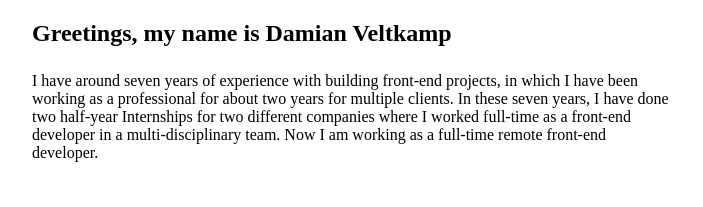
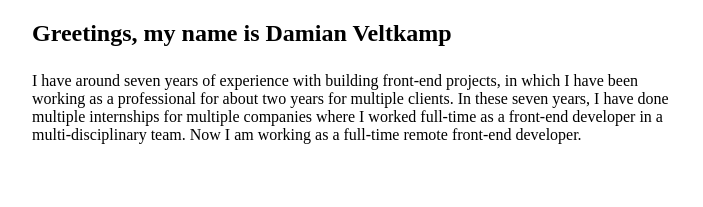
Before and after one commit to damianveltkamp/portfolio, a Next.js app: page / in a window 1280 px wide. Shown: the top 207 px of the page, without its empty margins (288-991 px from the left). Built offline with nearby package versions, Linux system fonts and the light colour scheme.

Commit message:
Updated copy of the site

```diff
--- a/pages/index.tsx
+++ b/pages/index.tsx
@@ -72,9 +72,9 @@ const Home: NextPage = () => {
             I have around seven years of experience with building front-end
             projects, in which I have been working as a professional for about
             two years for multiple clients. In these seven years, I have done
-            two half-year Internships for two different companies where I worked
-            full-time as a front-end developer in a multi-disciplinary team. Now
-            I am working as a full-time remote front-end developer.
+            multiple internships for multiple companies where I worked full-time
+            as a front-end developer in a multi-disciplinary team. Now I am
+            working as a full-time remote front-end developer.
           </p>
         </SectionContainer>
         <SectionContainer>
```
